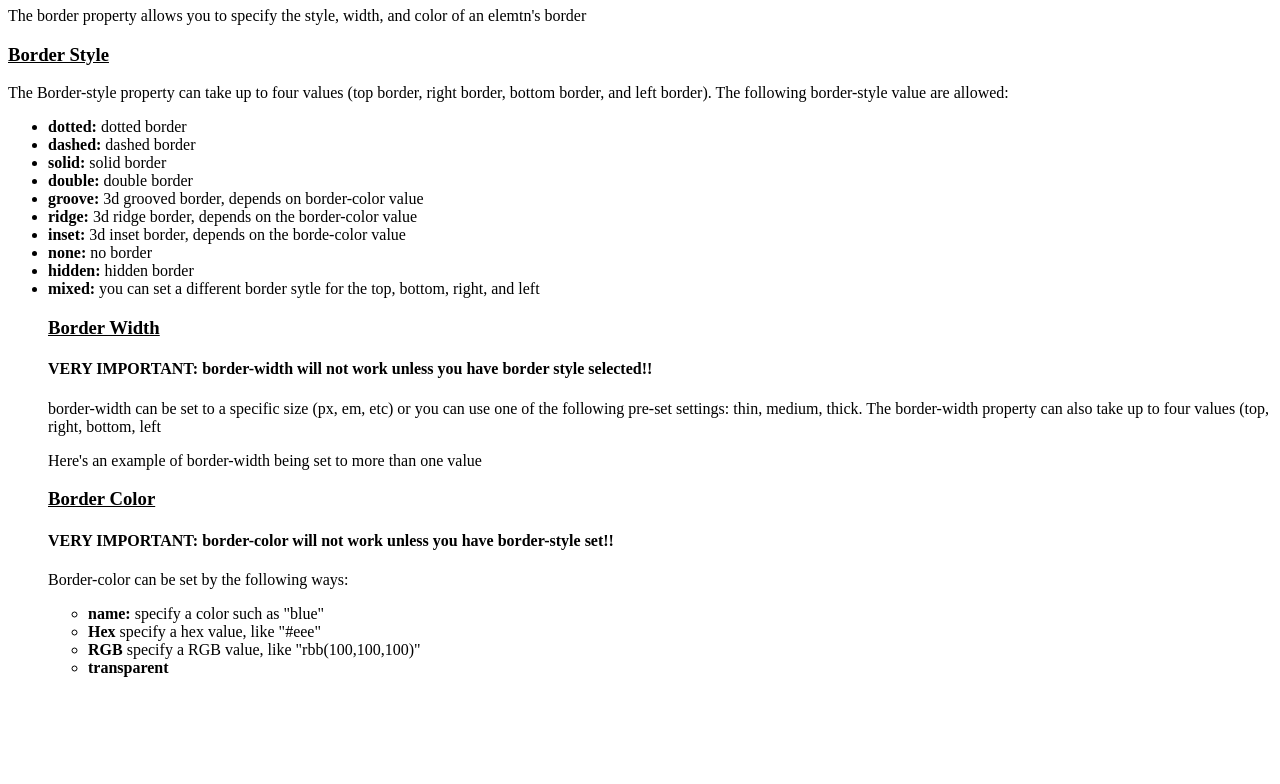
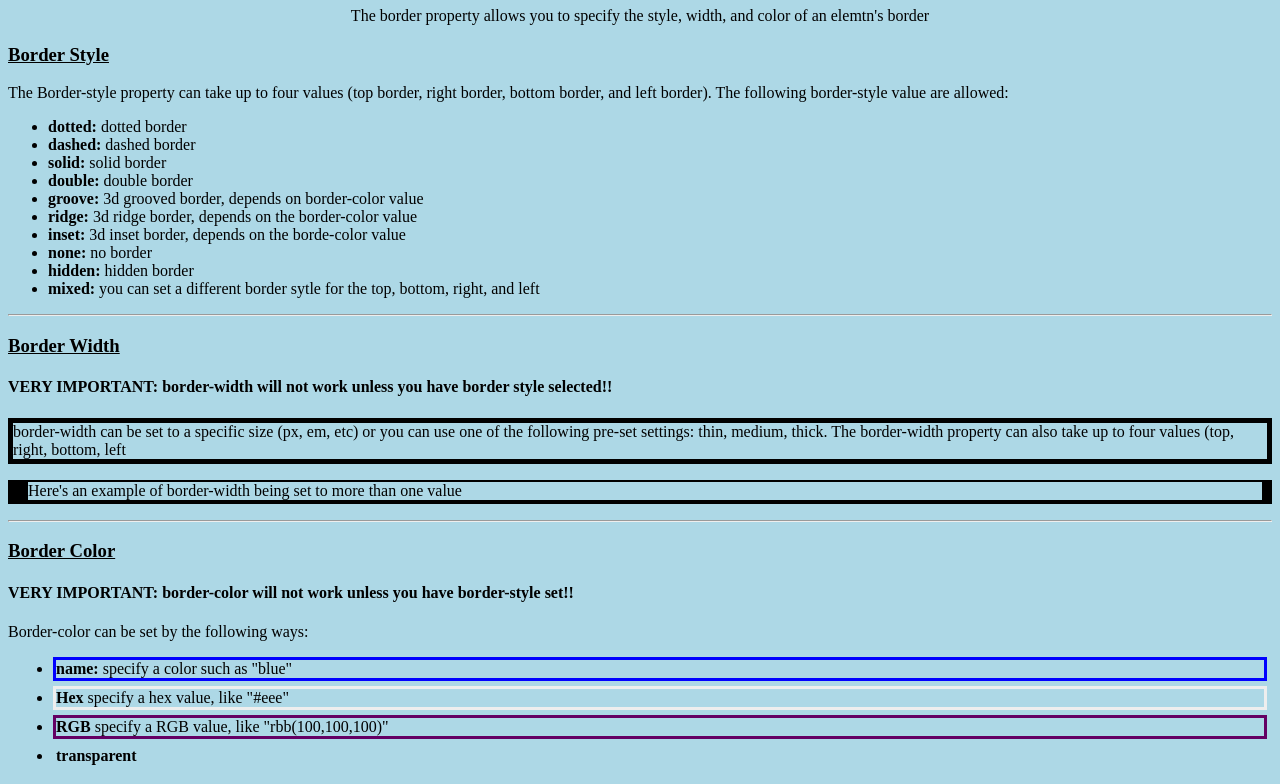
Before and after one commit to foxowlmoon/EFAPreWork, a plain HTML site: page HTMLCSSPreWork/2-CSS-Basics/07-borders.html in a window 1280 px wide. Shown: the part 73-857 px from the top of the page. Before the commit the page ends 800 px from the top, so only its background shows below. Drawn offline with Linux system fonts and the light colour scheme.

Commit message:
borders update

```diff
--- a/HTMLCSSPreWork/2-CSS-Basics/07-borders.css
+++ b/HTMLCSSPreWork/2-CSS-Basics/07-borders.css
@@ -8,7 +8,7 @@ The order is: border-width border style(required) border-color
 */
 
 body{
-    background_color: lightblue;
+    background-color: lightblue;
 
 }
 .wraper{
@@ -22,6 +22,8 @@ h1{
 #title-p{
     text-align: center;
 }
+/*3*/
+
     .border-style li{
     margin: 5px;
 }
@@ -46,20 +48,22 @@ border-style: double;
 }
     .border-style li:nth-child(6){
         border-style: ridge;
-{
+    }
     .border-style li:nth-child(7){
         border-style: inset;
-{
+    }
     .border-style li:nth-child(8){
         border-style: none;
-{
+    }
 
     .border-style li:nth-child(9){
         border-style: hidden;
-{
+    }
     .border-style li:nth-child(10){
         border-style: dotted dashed solid double;
     }
+
+    /*5*/
     .border-width p{
         border-style: solid;
         border-width: 5px;
@@ -67,7 +71,7 @@ border-style: double;
     }
 
     #four-widths{
-        border_style: solid;
+        border-style: solid;
         border-width: 2px 10px 4px 20px;
     }
     /*7*/
@@ -84,7 +88,7 @@ border-style: double;
     .border-color li:nth-child(3){
         margin: 5px;
         border-style: solid;
-        border-color: rgb(100,100,100);
+        border-color: rgb(100,0,100);
     }
     .border-color li:nth-child(4){
         margin: 5px;
--- a/HTMLCSSPreWork/2-CSS-Basics/07-borders.html
+++ b/HTMLCSSPreWork/2-CSS-Basics/07-borders.html
@@ -5,15 +5,15 @@
     <meta http-equiv="X-UA-Compatible" content="IE=edge">
     <meta name="viewport" content="width=device-width, initial-scale=1.0">
     <title>Borders</title>
-    <link rel="stylesheet" type="text.css" href="07-borders.css">
+    <link rel="stylesheet" type="text/css" href="07-borders.css">
 </head>
 <body>
-    <div class="">
+    <div class="wrapper">
         <h1>Borders</h1>
         <p id="title-p">The border property allows you to specify the style, width, and color of an elemtn's border</p>
 
-    </div>
-    <div class="bordr-style"></div>
+    <!--2-->
+    <div class="bordr-style">
     <h3><u>Border Style</u></h3>
     <p>The Border-style property can take up to four values (top border, right border, bottom border, and left border). The following border-style value are allowed:</p>
     <ul>
@@ -27,8 +27,10 @@
         <li><b>none:</b> no border</li>
         <li><b>hidden:</b> hidden border</li>
         <li><b>mixed:</b> you can set a different border sytle for the top, bottom, right, and left </li>
-
-    <div class="border-width"></div>
+</ul>
+</div>
+<hr>
+<!--4-->
         <div class="border-width">
         <h3><u>Border Width</u></h3>
         <h4>VERY IMPORTANT: border-width will not work unless you have border style selected!!</h4>
@@ -36,7 +38,8 @@
 
         <p id="four-widths"> Here's an example of border-width being set to more than one value</p>
     </div>
-    <div class="border-color"></div>
+    <hr>
+    <!--6-->
         <div class="border-color">
         <h3><u>Border Color</u></h3>
         <h4>VERY IMPORTANT: border-color will not work unless you have border-style set!!</h4>
@@ -49,8 +52,5 @@
 
                 </ul>
             </div>
-
-
-    </ul>
         </body>
     </html>
```
Lines whose indentation alone changed are shown as unchanged.
